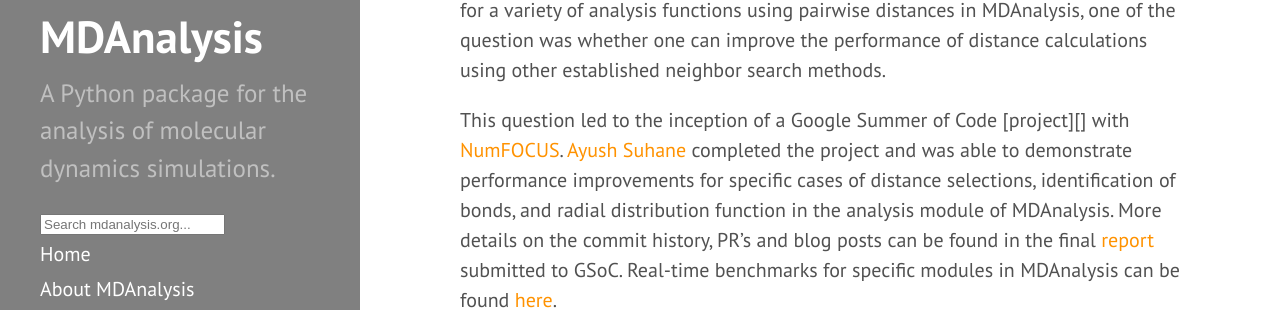
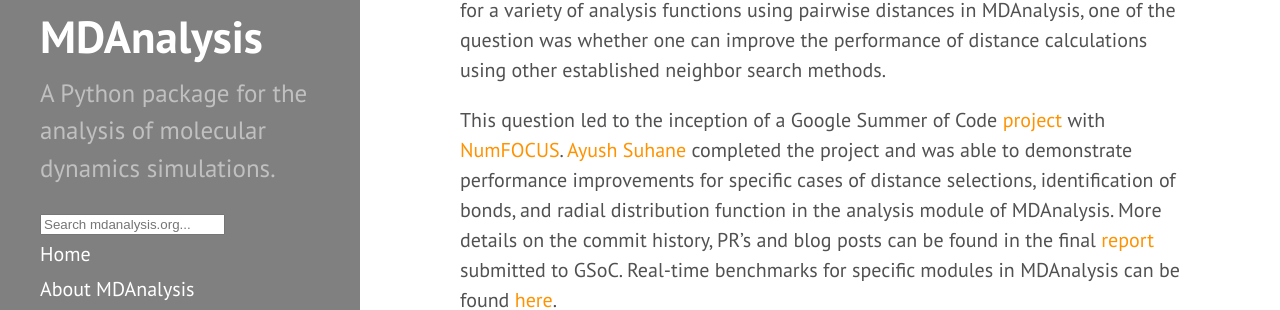
Before and after one commit to MDAnalysis/MDAnalysis.github.io, a Jekyll site: the page built from _posts/2018-11-28-gsoc18-distancesearch.md, in a window 1280 px wide and 900 px high, scrolled down 990 px. Shown: the part 153-463 px from the top of the window. Built offline with Jekyll 4.4.1, drawn with Linux system fonts in a browser that asks for light colours; comment, search, counter and statistics services are not loaded; part of the change alters nothing that is shown.

```diff
--- a/_posts/2018-11-28-gsoc18-distancesearch.md
+++ b/_posts/2018-11-28-gsoc18-distancesearch.md
@@ -5,7 +5,7 @@ title: "GSOC 2018: Improvements in distance search methods"
 
 We are pleased to announce another successful year of [Google Summer of Code][] with the [NumFOCUS][] organization,
 thanks to [Richard Gowers][] and [Jonathan Barnoud][] for mentoring the GSoC students.
-This year one of the projects was [to improve the performance of pairwise distance computations][], which is used quite frequently in MDAnalysis in different forms.
+This year one of the projects was [to improve the performance of pairwise distance computations][project], which is used quite frequently in MDAnalysis in different forms.
 
 MDAnalysis v0.19.0 and higher now include the _new functions [`MDAnalysis.lib.distances.capped_distance`][] and [`MDAnalysis.lib.distances.self_capped_distance`][]_
 which offer a much faster way to calculate all pairwise distances up to a certain maximum distance.
@@ -97,7 +97,7 @@ This was a flavor of what work was done during GSoC'18. Apart from performance i
 [Google Summer of Code]: https://summerofcode.withgoogle.com/projects/#5050592943144960
 [NumFOCUS]: https://numfocus.org/
 [Ayush Suhane]: https://github.com/ayushsuhane
-[to improve the performance of pairwise distance computations]: {% post_url 2018-04-26-gsoc-students %}#ayush-suhane-improve-distance-search-methods-in-mdanalysis
+[project]: {{ site.baseurl }}{% post_url 2018-04-26-gsoc-students %}#ayush-suhane-improve-distance-search-methods-in-mdanalysis
 [`MDAnalysis.lib.distances.capped_distance`]: https://www.mdanalysis.org/docs/documentation_pages/lib/distances.html#MDAnalysis.lib.distances.capped_distance
 [`MDAnalysis.lib.distances.self_capped_distance`]: https://www.mdanalysis.org/docs/documentation_pages/lib/distances.html#MDAnalysis.lib.distances.self_capped_distance
 [report]: https://gist.github.com/ayushsuhane/fd114cda20e93b0f61a8acb6d25d3276
```
